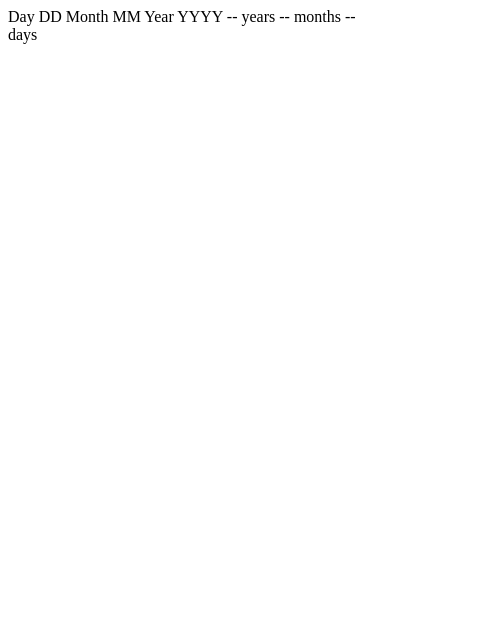
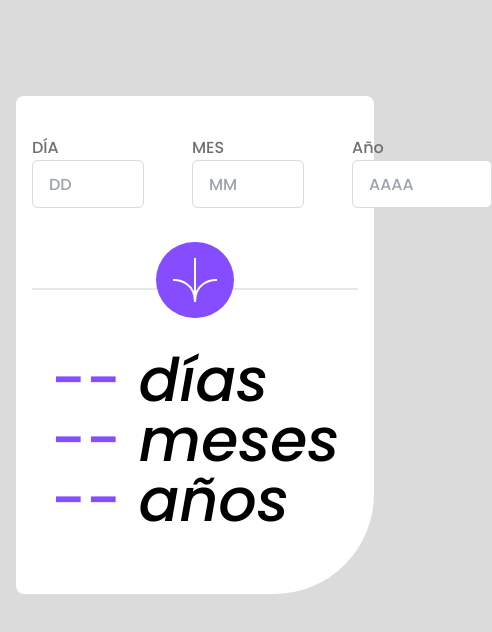
Before and after one commit to joskr3/calculadora-edad, a plain HTML site: page index.html in a window 390 px wide. Shown: the whole page, 492 px wide, since content can reach past the window. Drawn offline with nearby package versions, Linux system fonts and the light colour scheme.

Commit message:
ui-mobile

```diff
--- a/index.html
+++ b/index.html
@@ -1,28 +1,49 @@
 <!DOCTYPE html>
 <html lang="en">
+
 <head>
   <meta charset="UTF-8">
   <meta name="viewport" content="width=device-width, initial-scale=1.0"> <!-- displays site properly based on user's device -->
 
   <link rel="icon" type="image/png" sizes="32x32" href="./assets/images/favicon-32x32.png">
+  <script src="https://cdn.tailwindcss.com"></script>
+  <title>Frontend Mentor | Age calculator app</title>
+  <style>
+    @import url('https://fonts.googleapis.com/css2?family=Poppins:ital,wght@0,100;0,200;0,300;0,400;0,500;0,600;0,700;0,800;0,900;1,100;1,200;1,300;1,400;1,500;1,600;1,700;1,800;1,900&display=swap');
 
-  <title>Frontend Mentor | Age calculator app</title>
+    * {
+      font-family: "Poppins", sans-serif;
+      font-weight: 500;
+      font-style: normal;
+    }
+  </style>
 
 </head>
-<body>
 
-  Day
-  DD
+<body class="bg-[#DBDBDB] min-h-dvh">
+  <main class="bg-white mx-4 mt-24 pb-16 p-4 rounded-t-lg rounded-l-lg rounded-br-[100px] flex flex-col h-2/3 m-auto">
+    <form class="flex mx-auto gap-12 mt-6">
+      <div class="flex flex-col flex-1">
+        <label class="text-[#716F6F]" for="dia">DÍA</label>
+        <input class="border min-w-[100px] border-solid border-[#DBDBDB] h-12 px-4 text-black rounded-md" type="number" id="dia" name="dia" min="1" max="31" placeholder="DD" required>
+      </div>
+      <div class="flex flex-col flex-1">
+        <label class="text-[#716F6F]" for="mes">MES</label>
+        <input class="border min-w-[100px] border-solid border-[#DBDBDB] max-w-fit h-12 px-4 text-black rounded-md" type="number" id="mes" name="mes" min="1" max="12" placeholder="MM" required>
+      </div>
+      <div class="flex flex-col flex-1">
+        <label class="text-[#716F6F]" for="anho">Año</label>
+        <input class="border min-w-[100px] border-solid border-[#DBDBDB] max-w-fit h-12 px-4 text-black rounded-md" type="number" id="anho" name="anho" min="1950" max="2024" placeholder="AAAA" required>
+      </div>
+    </form>
+    <div class="border border-solid border-b-1 relative top-20 z-[1]"></div>
+    <img src="/assets/images/icon-arrow.svg" alt="flecha" class="bg-[#854DFF] rounded-full flex mx-auto my-8 p-4 z-[10]">
+    <section class="flex flex-col mx-auto">
+      <p class="text-6xl italic"><span class="text-[#854DFF]">--</span> días</p>
+      <p class="text-6xl italic"><span class="text-[#854DFF]">--</span> meses</p>
+      <p class="text-6xl italic"><span class="text-[#854DFF]">--</span> años</p>
+    </section>
+  </main>
+</body>
 
-  Month
-  MM
-
-  Year
-  YYYY
-
-  -- years
-  -- months
-  -- days
-
-</body>
 </html>
```
Also changed, not shown: 1 other file.
